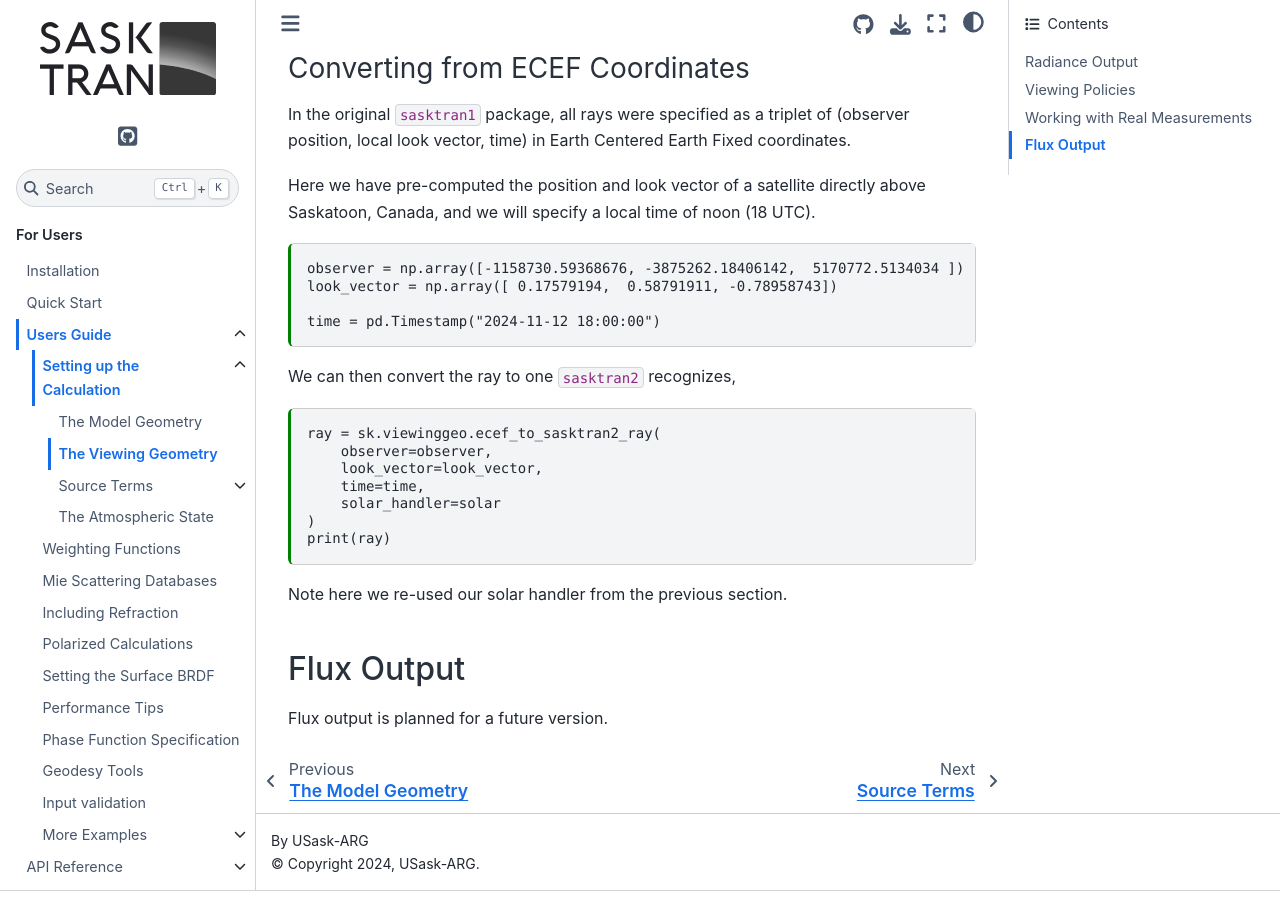
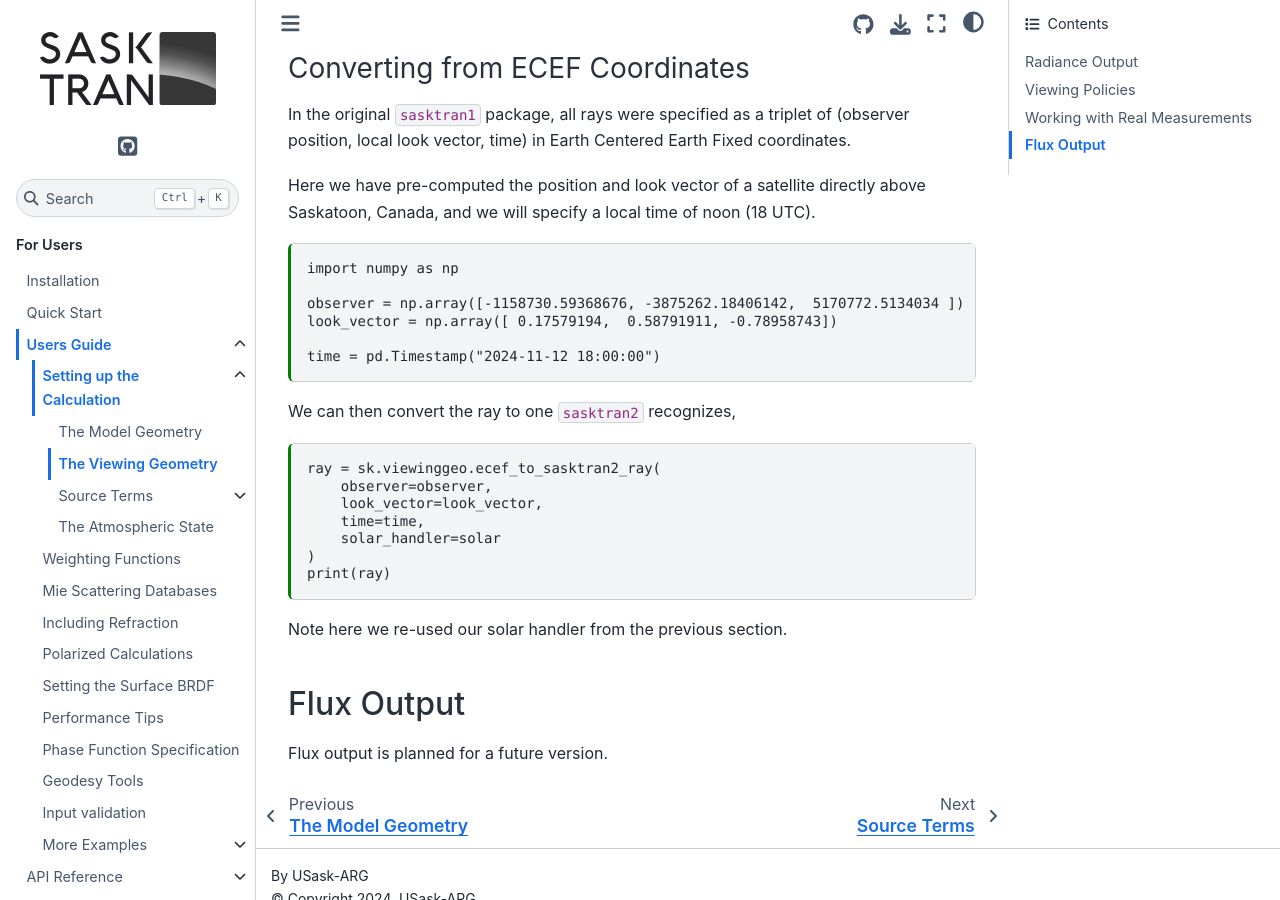
Before and after one commit to usask-arg/sasktran2, a Sphinx documentation site: the page built from docs/sphinx/source/components/viewing_geometry.md, in a window 1280 px wide and 900 px high, scrolled down 1954 px. Built offline with Sphinx 7.4.7 and the Sphinx Book theme 1.1.4, drawn with Linux system fonts in a browser that asks for light colours.

Commit message:
Update docs

````diff
--- a/docs/sphinx/source/components/viewing_geometry.md
+++ b/docs/sphinx/source/components/viewing_geometry.md
@@ -88,6 +88,8 @@ Here we have pre-computed the position and look vector of a satellite directly a
 Saskatoon, Canada, and we will specify a local time of noon (18 UTC).
 
 ```{code-cell}
+import numpy as np
+
 observer = np.array([-1158730.59368676, -3875262.18406142,  5170772.5134034 ])
 look_vector = np.array([ 0.17579194,  0.58791911, -0.78958743])
 
````
Also changed, not shown: docs/sphinx/source/api/viewing_geometry.rst (+15 -1 lines).
